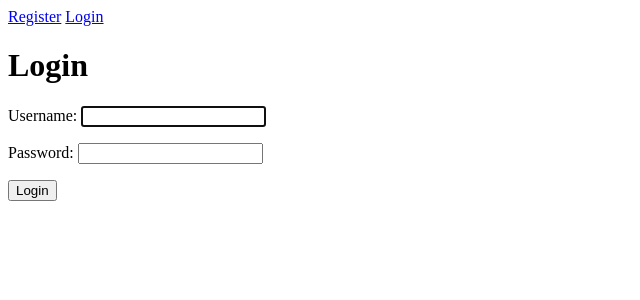
After one commit to aahmad4/Task-Tracker, a Django app: page /login/ in a window 1280 px wide. The commit adds this page. Shown: the top 300 px of the page, without its empty margins (0-640 px from the left). Run offline with Django 3.2, Linux system fonts and the light colour scheme.

Commit message:
Implement Authentication Of Users When Attempting To Login

```diff
--- a/task/templates/task/base.html
+++ b/task/templates/task/base.html
@@ -4,6 +4,6 @@
   <button type="submit">Logout</button>
 </form>
 {% else %}
-<a href="#">Register</a>
-<a href="#">Login</a>
+<a href="{% url 'signupuser' %}">Register</a>
+<a href="{% url 'loginuser' %}">Login</a>
 {% endif %} {% block content %} {% endblock %}
--- /dev/null
+++ b/task/templates/task/loginuser.html
@@ -0,0 +1,12 @@
+{% extends 'task/base.html' %} {% block content %}
+
+<h1>Login</h1>
+
+<h2>{{ error }}</h2>
+
+<form method="POST">
+  {% csrf_token %} {{ form.as_p }}
+  <button type="submit">Login</button>
+</form>
+
+{% endblock %}
--- a/task/views.py
+++ b/task/views.py
@@ -1,8 +1,8 @@
 from django.shortcuts import render, redirect
-from django.contrib.auth.forms import UserCreationForm
+from django.contrib.auth.forms import UserCreationForm, AuthenticationForm
 from django.contrib.auth.models import User
 from django.db import IntegrityError
-from django.contrib.auth import login, logout
+from django.contrib.auth import login, logout, authenticate
 
 # Create your views here.
 
@@ -11,9 +11,9 @@ def home(request):
     return render(request, 'task/home.html')
 
 
-def register(request):
+def signupuser(request):
     if request.method == 'GET':
-        return render(request, 'task/register.html', {'form': UserCreationForm()})
+        return render(request, 'task/signupuser.html', {'form': UserCreationForm()})
     elif request.method == 'POST':
         # Create a new user
         if request.POST['password1'] == request.POST['password2']:
@@ -24,10 +24,23 @@ def register(request):
                 login(request, user)
                 return redirect('currenttasks')
             except IntegrityError:
-                return render(request, 'task/register.html', {'form': UserCreationForm(), 'error': 'That username has already been taken. Please choose a new username.'})
+                return render(request, 'task/signupuser.html', {'form': UserCreationForm(), 'error': 'That username has already been taken. Please choose a new username.'})
         else:
             # Tell the user the passwords didn't match
-            return render(request, 'task/register.html', {'form': UserCreationForm(), 'error': 'Passwords did not match'})
+            return render(request, 'task/signupuser.html', {'form': UserCreationForm(), 'error': 'Passwords did not match'})
+
+
+def loginuser(request):
+    if request.method == 'GET':
+        return render(request, 'task/loginuser.html', {'form': AuthenticationForm()})
+    elif request.method == 'POST':
+        user = authenticate(
+            request, username=request.POST['username'], password=request.POST['password'])
+        if user is None:
+            return render(request, 'task/loginuser.html', {'form': AuthenticationForm(), 'error': 'Username and password did not match'})
+        else:
+            login(request, user)
+            return redirect('currenttasks')
 
 
 def logoutuser(request):
--- a/task_tracker/urls.py
+++ b/task_tracker/urls.py
@@ -21,7 +21,8 @@ urlpatterns = [
     path('aliadmin/', admin.site.urls),
 
     # Auth
-    path('register/', views.register, name='register'),
+    path('signup/', views.signupuser, name='signupuser'),
+    path('login/', views.loginuser, name='loginuser'),
     path('logout/', views.logoutuser, name='logoutuser'),
 
     # Tasks
```
Also changed, not shown: db.sqlite3, task/templates/task/signupuser.html (renamed from task/templates/task/register.html).
